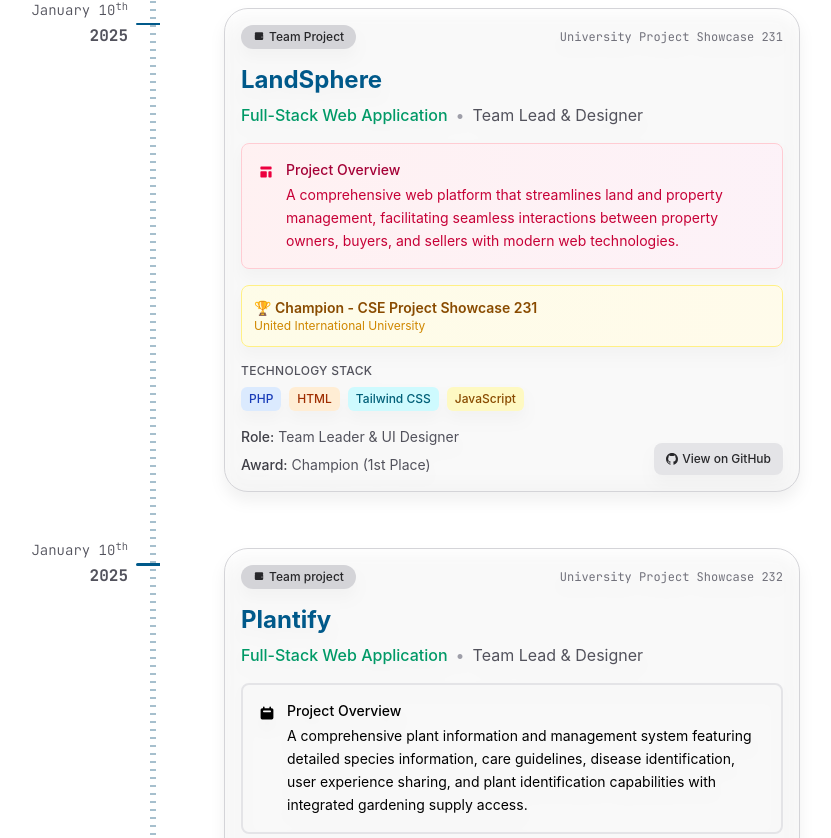
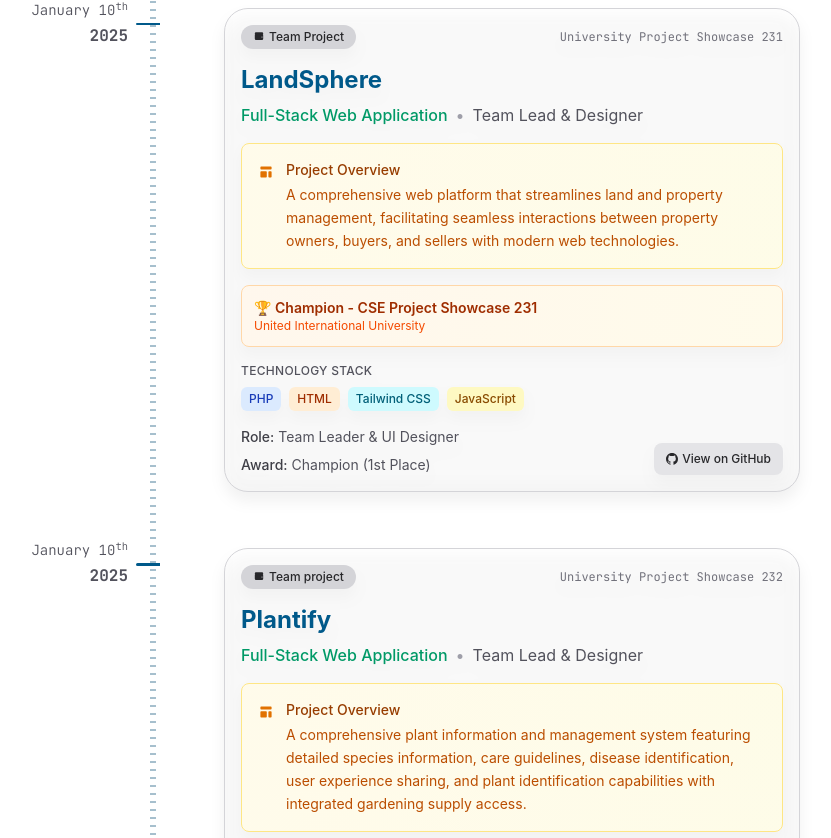
Before and after one commit to kishoreshanto/kishoreshanto, a SvelteKit app: page / in a window 1280 px wide. Shown: the part 4302-5140 px from the top of the page, without its empty margins (448-1279 px from the left). Built offline with nearby package versions, Linux system fonts and the light colour scheme.

Commit message:
Update role description in AgriInnProject, enhance project overview styling in LandSphereProject and PlantifyProject

```diff
--- a/src/components/Cards/AgriInnProject.svelte
+++ b/src/components/Cards/AgriInnProject.svelte
@@ -33,7 +33,7 @@ let { date, onshowmodal }: Props = $props();
 			<div class="flex items-center space-x-2 text-md">
 				<span class="font-medium text-emerald-600 dark:text-emerald-400">Full-Stack Web Application</span>
 				<span class="text-zinc-400">•</span>
-				<span class="text-zinc-600 dark:text-zinc-400">Team Lead & Designer</span>
+				<span class="text-zinc-600 dark:text-zinc-400">Team Lead & Lead Developer</span>
 			</div>
 		</div>
 
--- a/src/components/Cards/LandSphereProject.svelte
+++ b/src/components/Cards/LandSphereProject.svelte
@@ -38,16 +38,16 @@ let { date, onshowmodal }: Props = $props();
 			</div>
 
 			<!-- Project Description -->
-			<div class="bg-gradient-to-r from-rose-50 to-pink-50 dark:from-rose-900/20 dark:to-pink-900/20 rounded-lg p-4 border border-rose-200 dark:border-rose-800">
+			<div class="bg-gradient-to-r from-amber-50 to-yellow-50 dark:from-amber-900/20 dark:to-yellow-900/20 rounded-lg p-4 border border-amber-200 dark:border-amber-800">
 				<div class="flex items-start space-x-3">
 					<div class="flex-shrink-0 mt-1">
-						<svg class="w-4 h-4 text-rose-600 dark:text-rose-400" fill="currentColor" viewBox="0 0 20 20">
+				<svg class="w-4 h-4 text-amber-600 dark:text-amber-400" fill="currentColor" viewBox="0 0 20 20">
 						<path fill-rule="evenodd" d="M3 4a1 1 0 011-1h12a1 1 0 011 1v2a1 1 0 01-1 1H4a1 1 0 01-1-1V4zM3 10a1 1 0 011-1h6a1 1 0 011 1v6a1 1 0 01-1 1H4a1 1 0 01-1-1v-6zM14 9a1 1 0 00-1 1v6a1 1 0 001 1h2a1 1 0 001-1v-6a1 1 0 00-1-1h-2z" clip-rule="evenodd"/>
 					</svg>
 				</div>
 				<div>
-						<p class="text-sm font-medium text-rose-800 dark:text-rose-200 mb-1">Project Overview</p>
-						<p class="text-sm text-rose-700 dark:text-rose-300 leading-relaxed">
+					<p class="text-sm font-medium text-amber-800 dark:text-amber-200 mb-1">Project Overview</p>
+					<p class="text-sm text-amber-700 dark:text-amber-300 leading-relaxed">
 							A comprehensive web platform that streamlines land and property management, facilitating seamless interactions between property owners, buyers, and sellers with modern web technologies.
 						</p>
 					</div>
@@ -55,14 +55,14 @@ let { date, onshowmodal }: Props = $props();
 			</div>
 
 			<!-- Championship Award Highlight -->
-			<div class="flex items-center justify-between bg-gradient-to-r from-yellow-50 to-amber-50 dark:from-yellow-900/20 dark:to-amber-900/20 rounded-lg p-3 border border-yellow-200 dark:border-yellow-800">
+		<div class="flex items-center justify-between bg-gradient-to-r from-orange-50 to-amber-50 dark:from-orange-900/20 dark:to-amber-900/20 rounded-lg p-3 border border-orange-200 dark:border-orange-800">
 				<div class="flex items-center space-x-2">
 
 					<div>
-						<p class="text-sm font-semibold text-yellow-800 dark:text-yellow-200">
+					<p class="text-sm font-semibold text-orange-800 dark:text-orange-200">
 						🏆 Champion - CSE Project Showcase 231
 					</p>
-						<p class="text-xs text-yellow-600 dark:text-yellow-400">
+					<p class="text-xs text-orange-600 dark:text-orange-400">
 						United International University
 					</p>
 					</div>
--- a/src/components/Cards/PlantifyProject.svelte
+++ b/src/components/Cards/PlantifyProject.svelte
@@ -38,16 +38,16 @@ let { date, onshowmodal }: Props = $props();
 		</div>
 
 		<!-- Project Description -->
-		<div class=" rounded-lg p-4 border-2 border-zinc-200 dark:border-zinc-800">
+		<div class="bg-gradient-to-r from-amber-50 to-yellow-50 dark:from-amber-900/20 dark:to-yellow-900/20 rounded-lg p-4 border border-amber-200 dark:border-amber-800">
 			<div class="flex items-start space-x-3">
 				<div class="flex-shrink-0 mt-1">
-					<svg class="w-4 h-4" fill="currentColor" viewBox="0 0 20 20">
-						<path fill-rule="evenodd" d="M6 2a1 1 0 00-1 1v1H4a2 2 0 00-2 2v10a2 2 0 002 2h12a2 2 0 002-2V6a2 2 0 00-2-2h-1V3a1 1 0 10-2 0v1H7V3a1 1 0 00-1-1zm0 5a1 1 0 000 2h8a1 1 0 100-2H6z" clip-rule="evenodd"/>
+					<svg class="w-4 h-4 text-amber-600 dark:text-amber-400" fill="currentColor" viewBox="0 0 20 20">
+						<path fill-rule="evenodd" d="M3 4a1 1 0 011-1h12a1 1 0 011 1v2a1 1 0 01-1 1H4a1 1 0 01-1-1V4zM3 10a1 1 0 011-1h6a1 1 0 011 1v6a1 1 0 01-1 1H4a1 1 0 01-1-1v-6zM14 9a1 1 0 00-1 1v6a1 1 0 001 1h2a1 1 0 001-1v-6a1 1 0 00-1-1h-2z" clip-rule="evenodd"/>
 					</svg>
 				</div>
 				<div>
-					<p class="text-sm font-medium  mb-1">Project Overview</p>
-					<p class="text-sm  leading-relaxed">
+					<p class="text-sm font-medium text-amber-800 dark:text-amber-200 mb-1">Project Overview</p>
+					<p class="text-sm text-amber-700 dark:text-amber-300 leading-relaxed">
 						A comprehensive plant information and management system featuring detailed species information, care guidelines, disease identification, user experience sharing, and plant identification capabilities with integrated gardening supply access.
 					</p>
 				</div>
```
Lines whose indentation alone changed are shown as unchanged.
